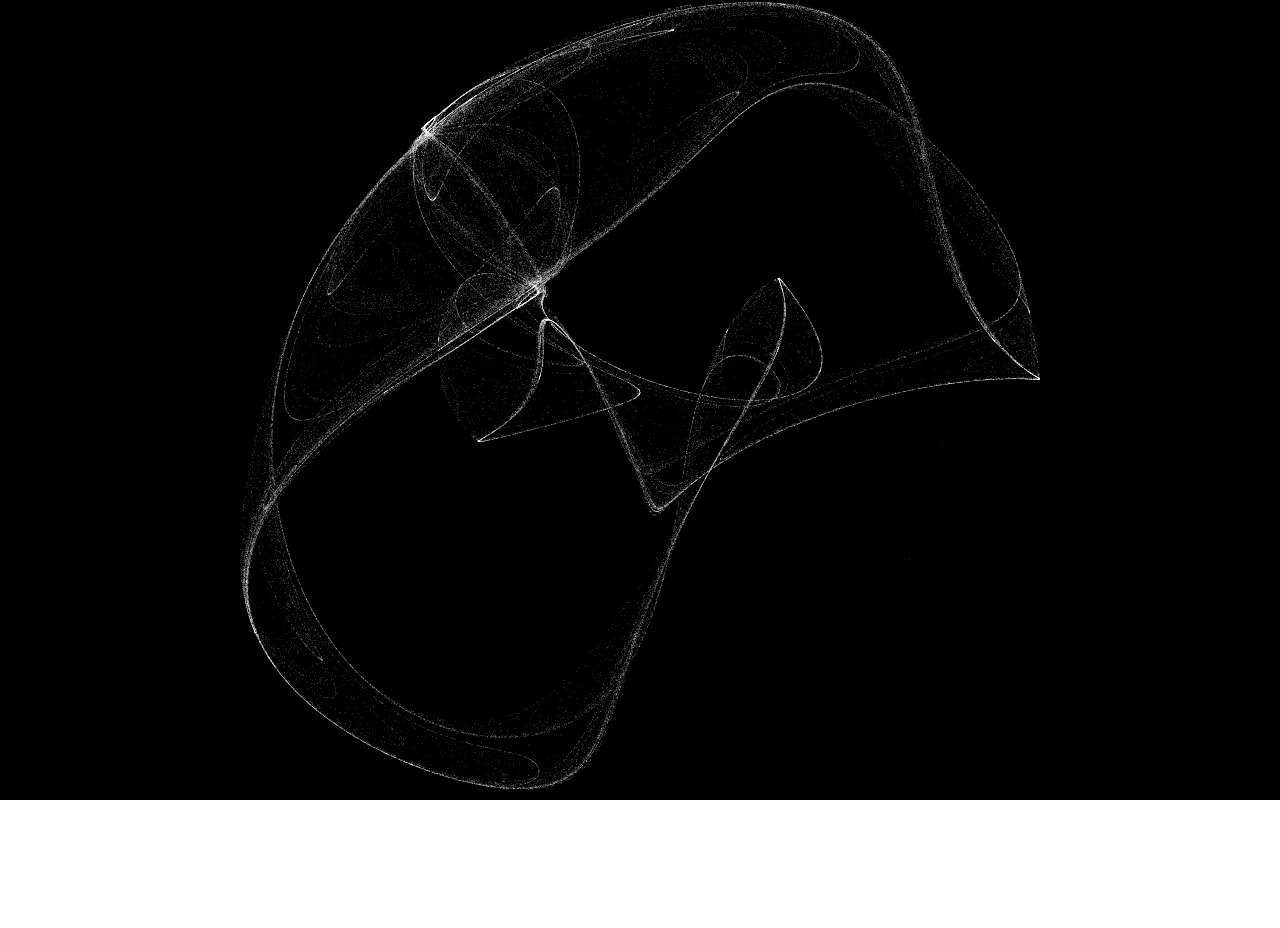
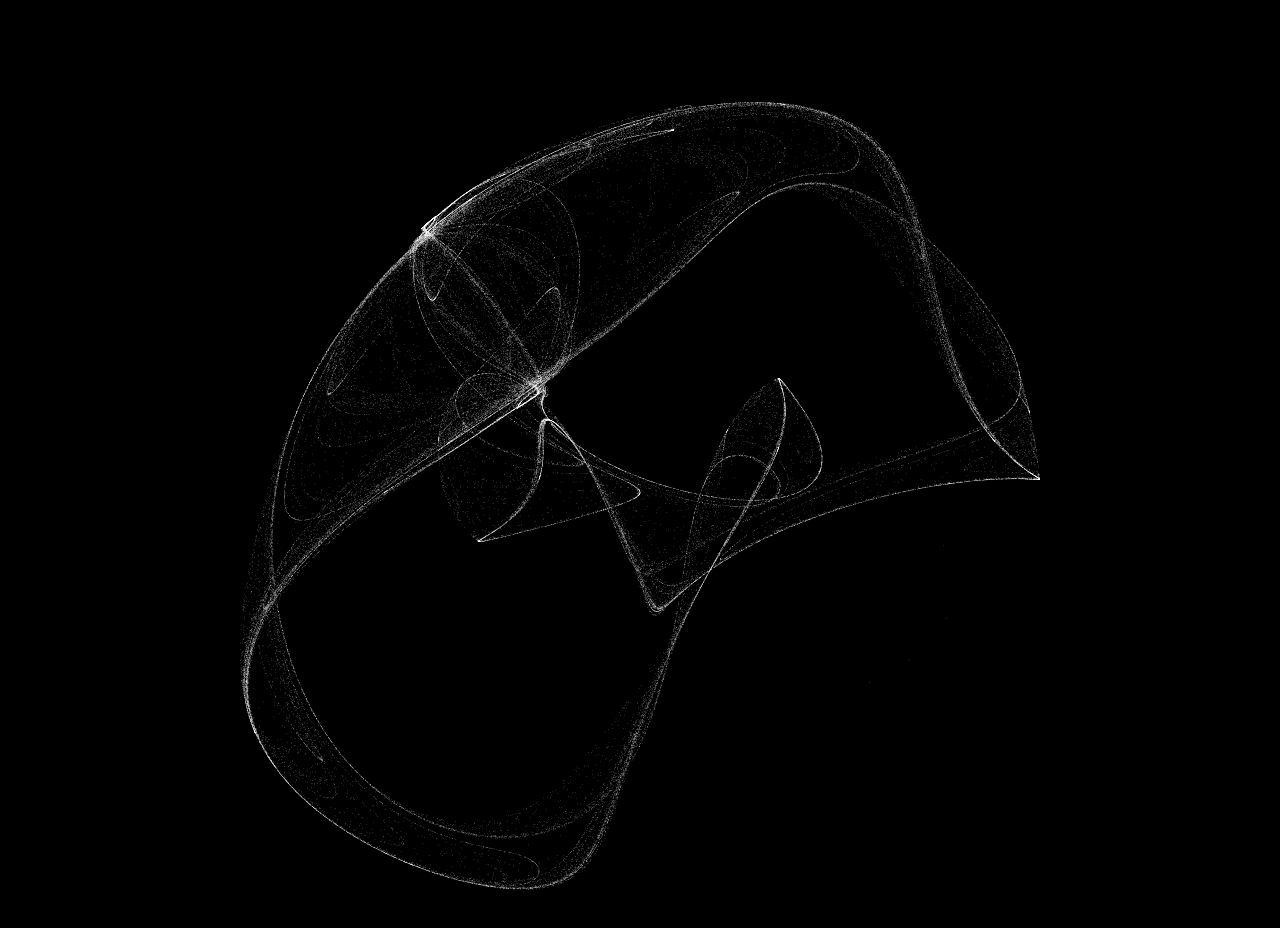
Before and after one commit to alex-schaaf/ga-strange-attractor-flow-fields, a website with bundled scripts: page index.html in a window 1280 px wide. Before the commit the page ends 804 px from the top, so only its background shows below. Built offline with nearby package versions, Linux system fonts and the light colour scheme.

Commit message:
💄 improve styling

```diff
--- a/index.html
+++ b/index.html
@@ -8,7 +8,8 @@
     <style>
       body {
         margin: 0;
-        padding: 0;
+        padding: 100px 0;
+        background: black;
       }
     </style>
   </head>
```
